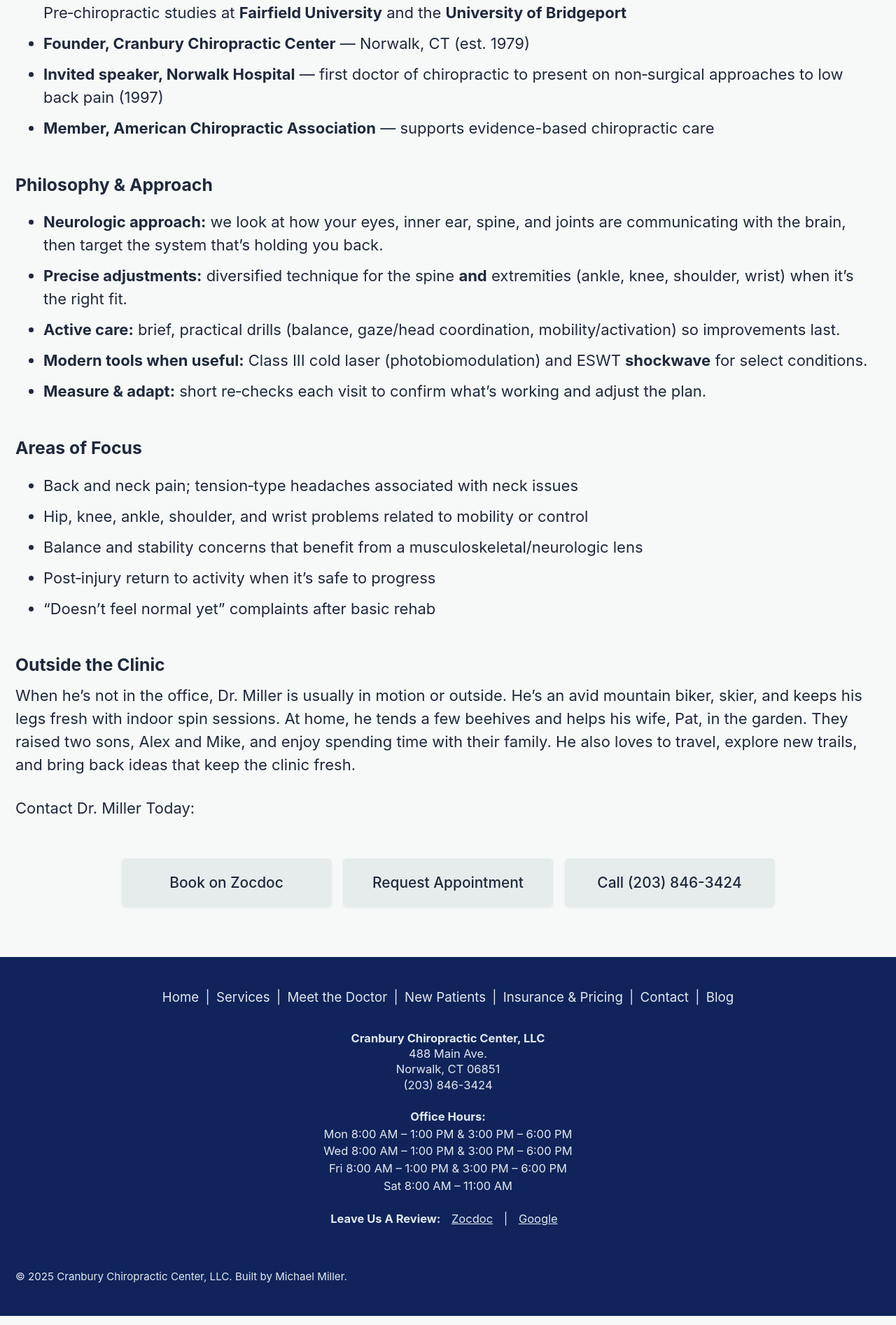
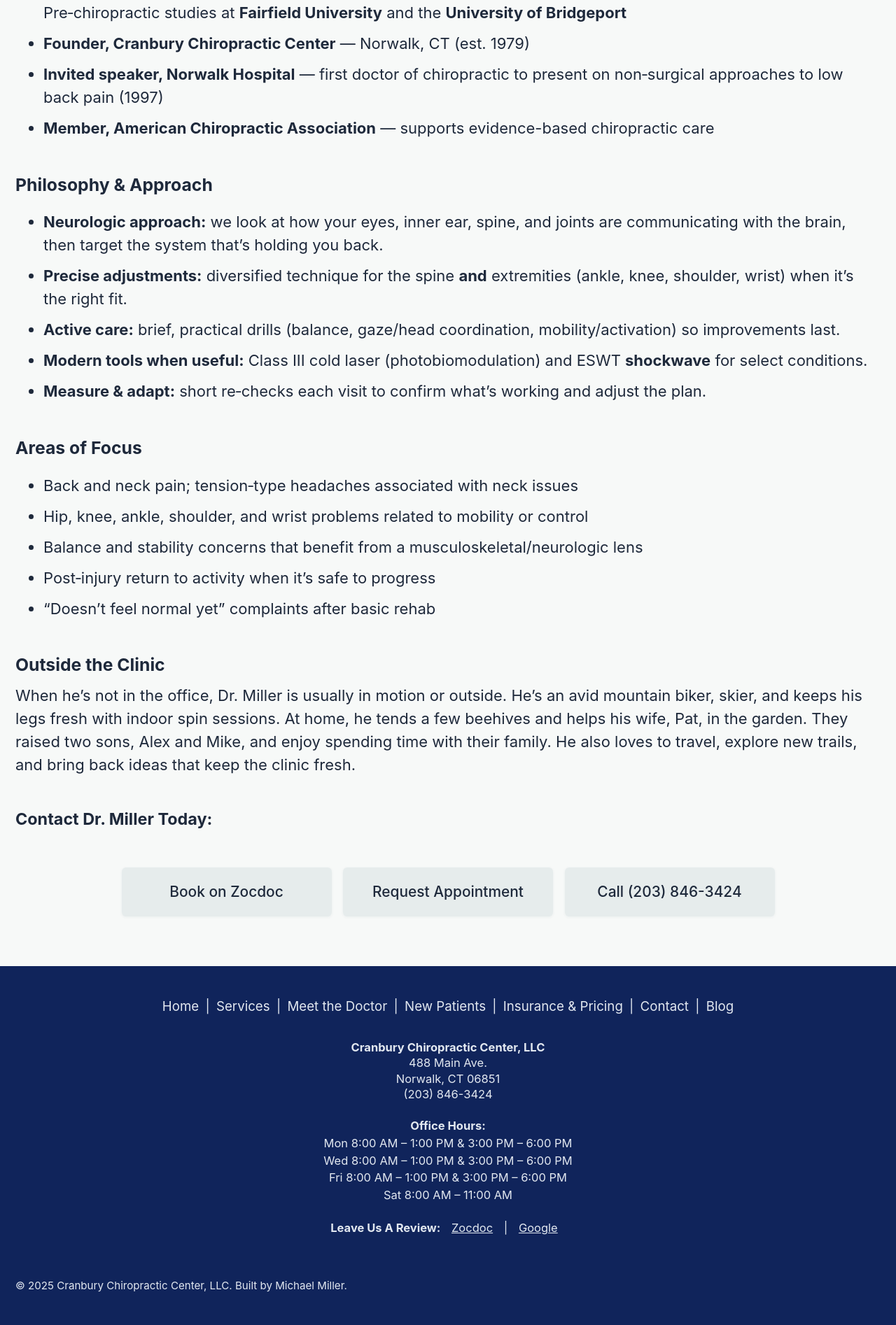
Before and after one commit to millerms/CranburyChiropractic, a Jekyll site: the page built from _pages/doctor.md, in a window 1280 px wide. Shown: the part 1177-3071 px from the top of the page at 70% size. Built offline with Jekyll 4.4.1, drawn with Linux system fonts in a browser that asks for light colours; cached includes are drawn as plain includes.

```diff
--- a/_pages/doctor.md
+++ b/_pages/doctor.md
@@ -53,7 +53,8 @@ Dr. Miller helps people with back, neck, and joint problems get moving again. Hi
 When he’s not in the office, Dr. Miller is usually in motion or outside. He’s an avid mountain biker, skier, and keeps his legs fresh with indoor spin sessions. At home, he tends a few beehives and helps his wife, Pat, in the garden. They raised two sons, Alex and Mike, and enjoy spending time with their family. He also loves to travel, explore new trails, and bring back ideas that keep the clinic fresh.
 {: .reveal .reveal--fade }
 
-Contact Dr. Miller Today:
+
+#### Contact Dr. Miller Today:
 {: .reveal .reveal--fade }
 
 <div class="contact-actions reveal reveal--up">
```
